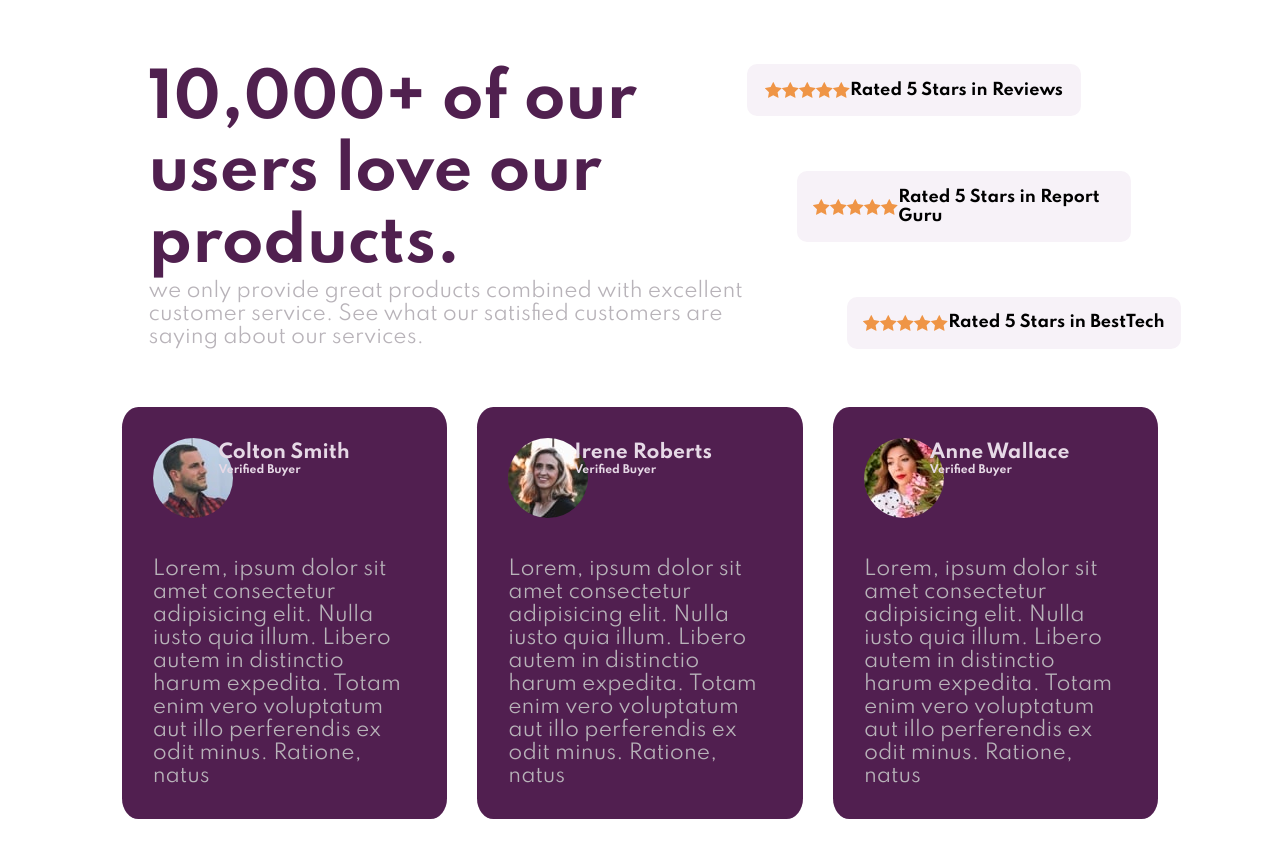
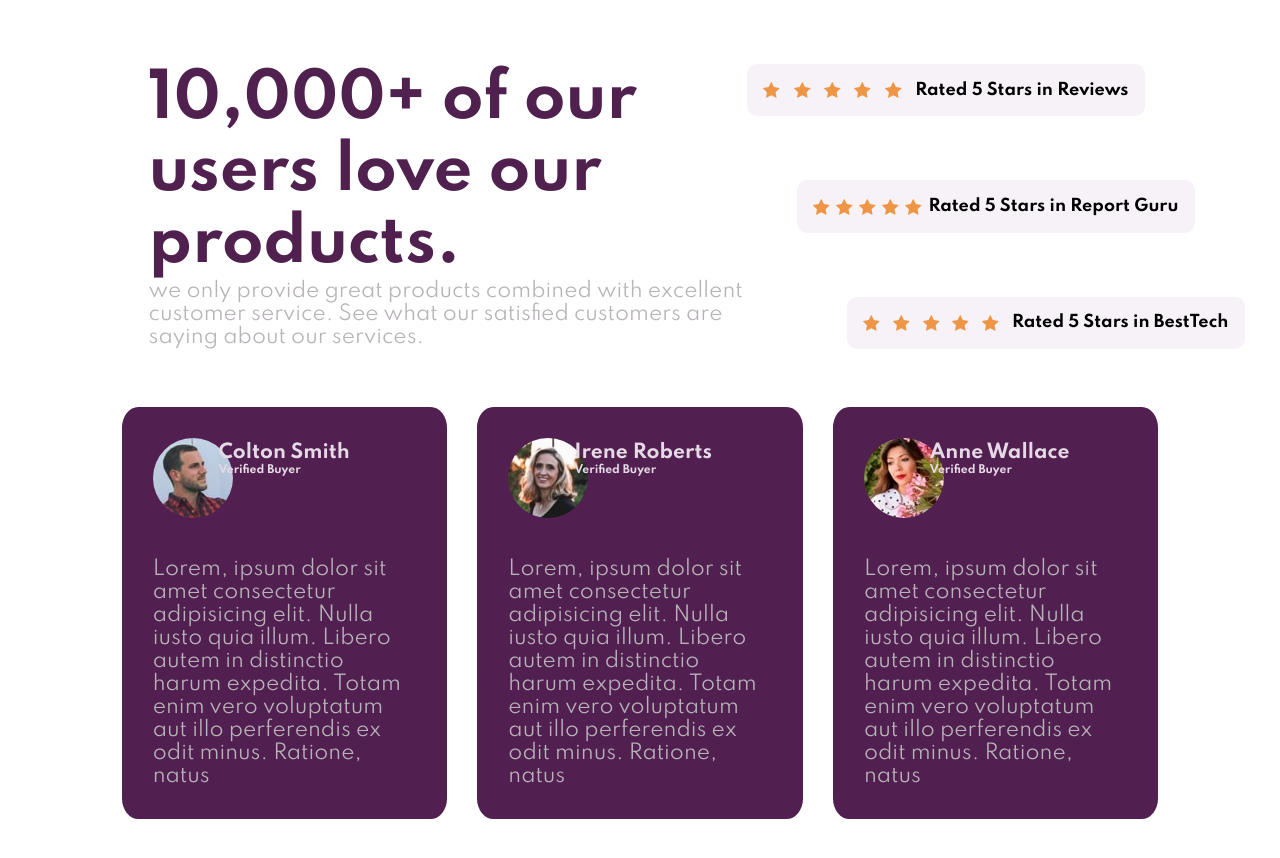
Before and after one commit to shaimeur/C2N1, a plain HTML site: page Atelier1/index.html in a window 1280 px wide. Drawn offline with Linux system fonts and the light colour scheme.

Commit message:
some modification in the layoute1

```diff
--- a/Atelier1/style.css
+++ b/Atelier1/style.css
@@ -43,8 +43,9 @@ p {
 
 .star {
     display: flex;
+    width: 119%;
     flex-direction: row;
-    justify-content: center;
+    justify-content: space-between;
     align-items: center;
     background-color: #f7f2f8;
     border-radius: 10px;
```
